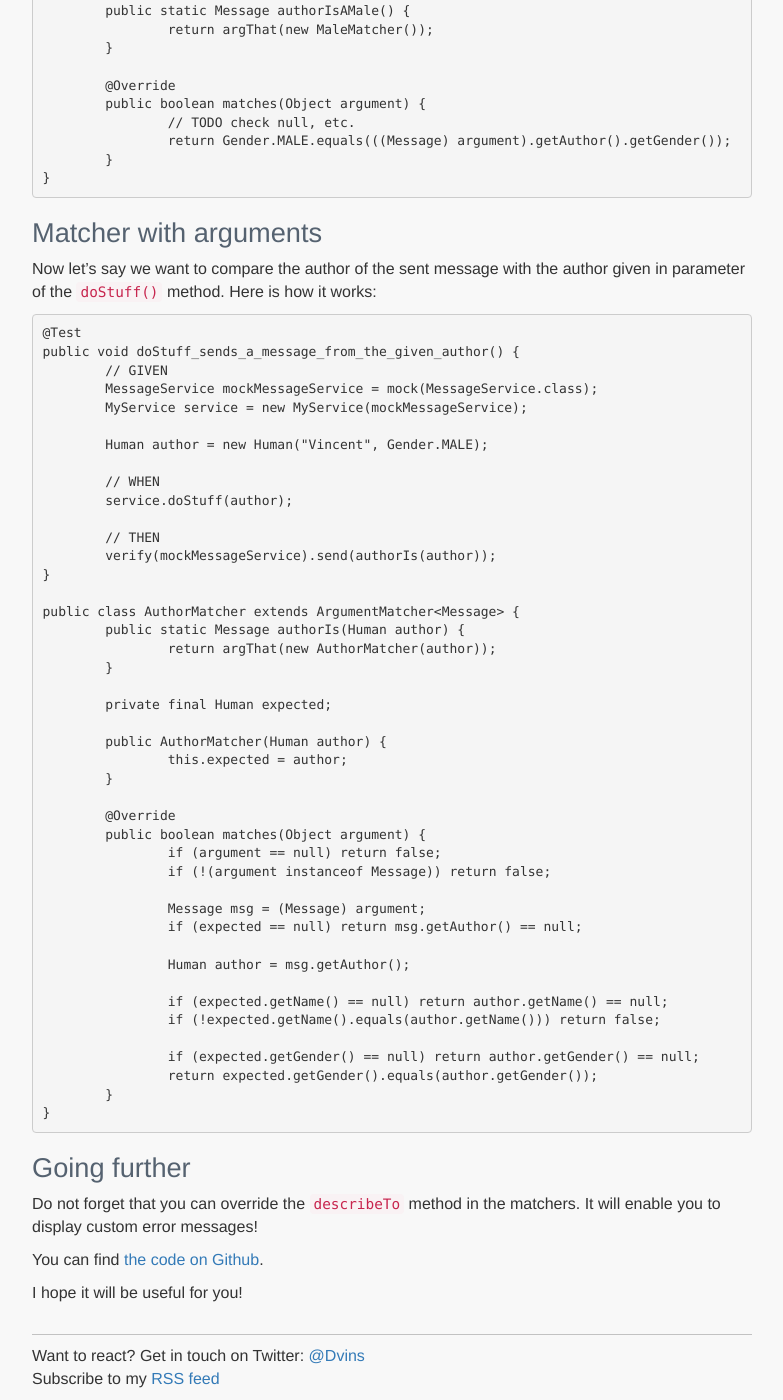
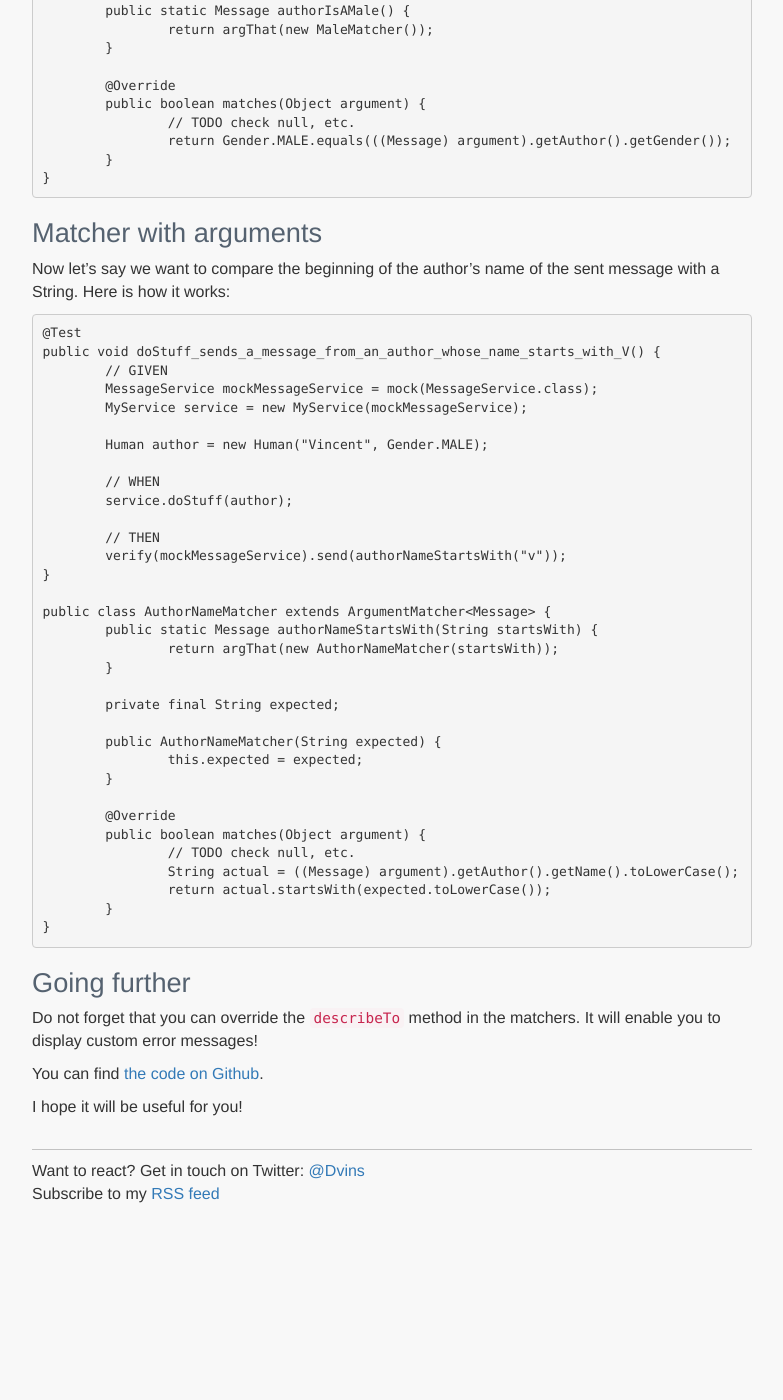
Before and after one commit to vdurmont/vdurmont.github.com, a Jekyll site: the page built from _posts/2014-02-20-custom-mockito-matchers-why-and-how.md, in a window 1280 px wide and 1400 px high, scrolled down 2470 px. Shown: the whole window, without its empty margins (248-1031 px from the left). Built offline with Jekyll 4.4.1, drawn with Linux system fonts in a browser that asks for light colours; nearby versions of some CDN libraries; after the commit the page ends 3746 px from its top, so only the background shows below that.

Commit message:
Modification of the matcher with argument

```diff
--- a/_posts/2014-02-20-custom-mockito-matchers-why-and-how.md
+++ b/_posts/2014-02-20-custom-mockito-matchers-why-and-how.md
@@ -123,10 +123,10 @@ Here is the custom matcher:
 
 # Matcher with arguments
 
-Now let's say we want to compare the author of the sent message with the author given in parameter of the `doStuff()` method. Here is how it works:
+Now let's say we want to compare the beginning of the author's name of the sent message with a String. Here is how it works:
 
 	@Test
-	public void doStuff_sends_a_message_from_the_given_author() {
+	public void doStuff_sends_a_message_from_an_author_whose_name_starts_with_V() {
 		// GIVEN
 		MessageService mockMessageService = mock(MessageService.class);
 		MyService service = new MyService(mockMessageService);
@@ -137,35 +137,25 @@ Now let's say we want to compare the author of the sent message with the author
 		service.doStuff(author);
 
 		// THEN
-		verify(mockMessageService).send(authorIs(author));
+		verify(mockMessageService).send(authorNameStartsWith("v"));
 	}
 
-	public class AuthorMatcher extends ArgumentMatcher<Message> {
-		public static Message authorIs(Human author) {
-			return argThat(new AuthorMatcher(author));
+	public class AuthorNameMatcher extends ArgumentMatcher<Message> {
+		public static Message authorNameStartsWith(String startsWith) {
+			return argThat(new AuthorNameMatcher(startsWith));
 		}
 
-		private final Human expected;
+		private final String expected;
 
-		public AuthorMatcher(Human author) {
-			this.expected = author;
+		public AuthorNameMatcher(String expected) {
+			this.expected = expected;
 		}
 
 		@Override
 		public boolean matches(Object argument) {
-			if (argument == null) return false;
-			if (!(argument instanceof Message)) return false;
-
-			Message msg = (Message) argument;
-			if (expected == null) return msg.getAuthor() == null;
-
-			Human author = msg.getAuthor();
-
-			if (expected.getName() == null) return author.getName() == null;
-			if (!expected.getName().equals(author.getName())) return false;
-
-			if (expected.getGender() == null) return author.getGender() == null;
-			return expected.getGender().equals(author.getGender());
+			// TODO check null, etc.
+			String actual = ((Message) argument).getAuthor().getName().toLowerCase();
+			return actual.startsWith(expected.toLowerCase());
 		}
 	}
 
```
